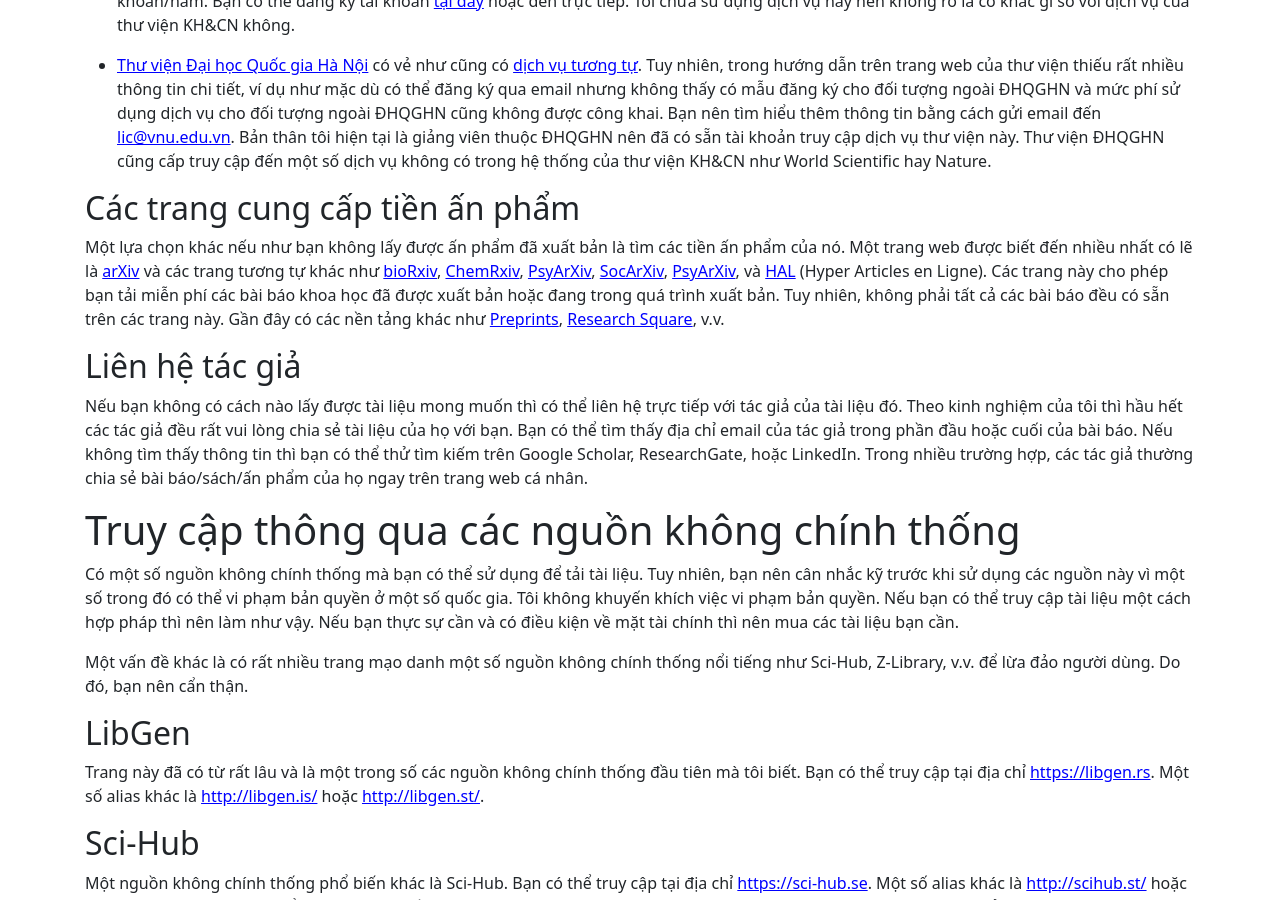
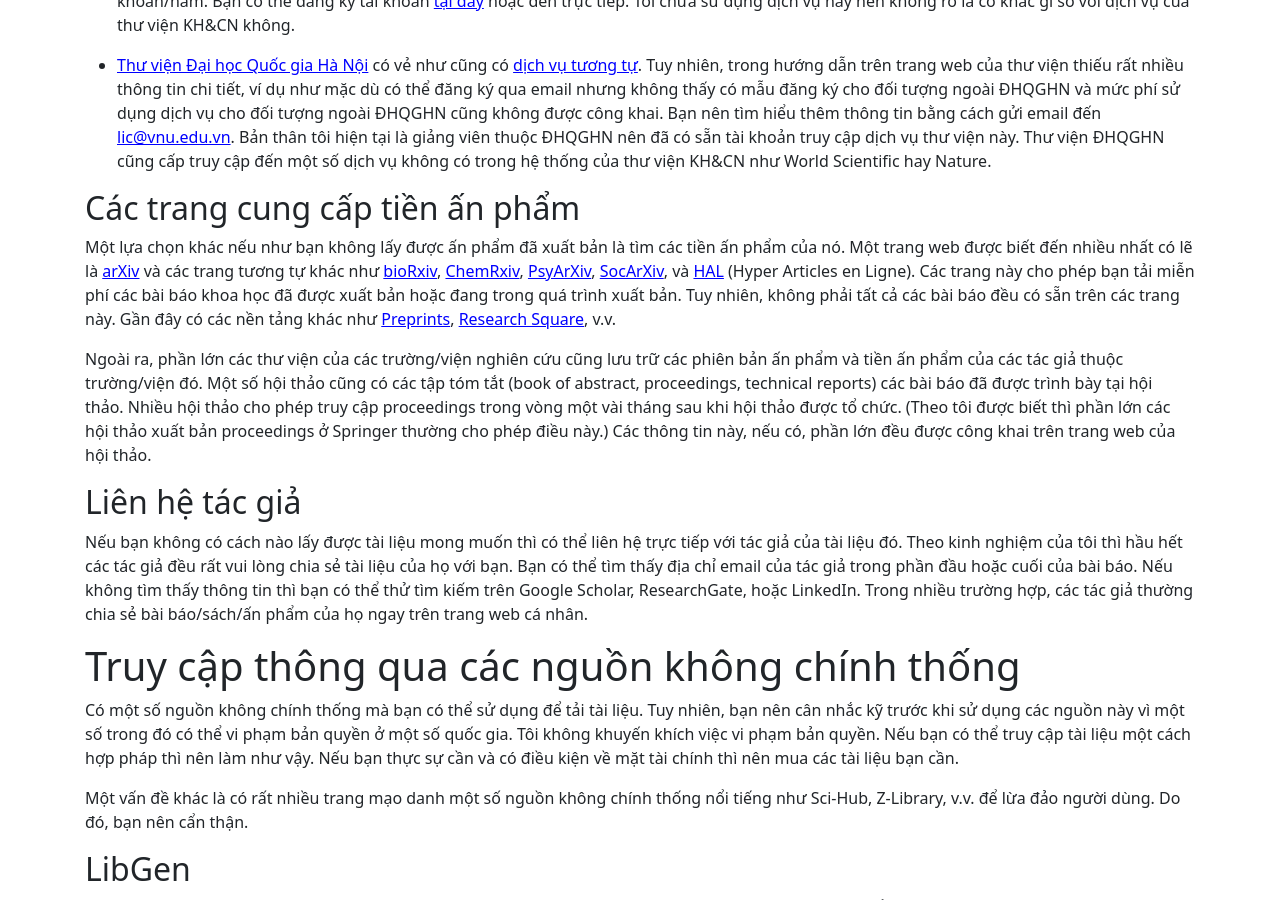
Before and after one commit to hoanganhduc/hoanganhduc.github.io, a Jekyll site: the page built from _posts/2025-05-05-một-số-phương-pháp-tải-bài-báo-khoa-học.md, in a window 1280 px wide and 900 px high, scrolled down 1227 px. Built offline with Jekyll 4.4.1, drawn with Linux system fonts in a browser that asks for light colours; nearby versions of some CDN libraries; comment, search, counter and statistics services are not loaded; a style sheet for code colours, icons or effects is not loaded.

Commit message:
Updated @ 2025-05-05  16:00:45 ICT

```diff
--- a/_posts/2025-05-05-một-số-phương-pháp-tải-bài-báo-khoa-học.md
+++ b/_posts/2025-05-05-một-số-phương-pháp-tải-bài-báo-khoa-học.md
@@ -42,7 +42,9 @@ Bài viết ghi lại một số phương pháp tải bài báo, sách đã xu
 ## Các trang cung cấp tiền ấn phẩm
 
 Một lựa chọn khác nếu như bạn không lấy được ấn phẩm đã xuất bản là tìm các tiền ấn phẩm của nó.
-Một trang web được biết đến nhiều nhất có lẽ là [arXiv](https://arxiv.org/) và các trang tương tự khác như [bioRxiv](https://www.biorxiv.org/), [ChemRxiv](https://chemrxiv.org/), [PsyArXiv](https://psyarxiv.com/), [SocArXiv](https://osf.io/preprints/socarxiv/), [PsyArXiv](https://psyarxiv.com/), và [HAL](https://hal.archives-ouvertes.fr/) (Hyper Articles en Ligne). Các trang này cho phép bạn tải miễn phí các bài báo khoa học đã được xuất bản hoặc đang trong quá trình xuất bản. Tuy nhiên, không phải tất cả các bài báo đều có sẵn trên các trang này. Gần đây có các nền tảng khác như [Preprints](https://www.preprints.org/), [Research Square](https://www.researchsquare.com/), v.v.
+Một trang web được biết đến nhiều nhất có lẽ là [arXiv](https://arxiv.org/) và các trang tương tự khác như [bioRxiv](https://www.biorxiv.org/), [ChemRxiv](https://chemrxiv.org/), [PsyArXiv](https://psyarxiv.com/), [SocArXiv](https://osf.io/preprints/socarxiv/), và [HAL](https://hal.archives-ouvertes.fr/) (Hyper Articles en Ligne). Các trang này cho phép bạn tải miễn phí các bài báo khoa học đã được xuất bản hoặc đang trong quá trình xuất bản. Tuy nhiên, không phải tất cả các bài báo đều có sẵn trên các trang này. Gần đây có các nền tảng khác như [Preprints](https://www.preprints.org/), [Research Square](https://www.researchsquare.com/), v.v.
+
+Ngoài ra, phần lớn các thư viện của các trường/viện nghiên cứu cũng lưu trữ các phiên bản ấn phẩm và tiền ấn phẩm của các tác giả thuộc trường/viện đó. Một số hội thảo cũng có các tập tóm tắt (book of abstract, proceedings, technical reports) các bài báo đã được trình bày tại hội thảo. Nhiều hội thảo cho phép truy cập proceedings trong vòng một vài tháng sau khi hội thảo được tổ chức. (Theo tôi được biết thì phần lớn các hội thảo xuất bản proceedings ở Springer thường cho phép điều này.) Các thông tin này, nếu có, phần lớn đều được công khai trên trang web của hội thảo.
 
 ## Liên hệ tác giả
 
```
Also changed, not shown: 1 other file.
